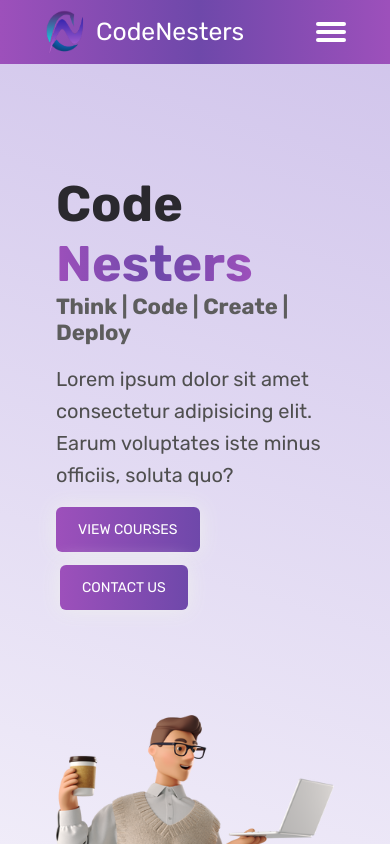
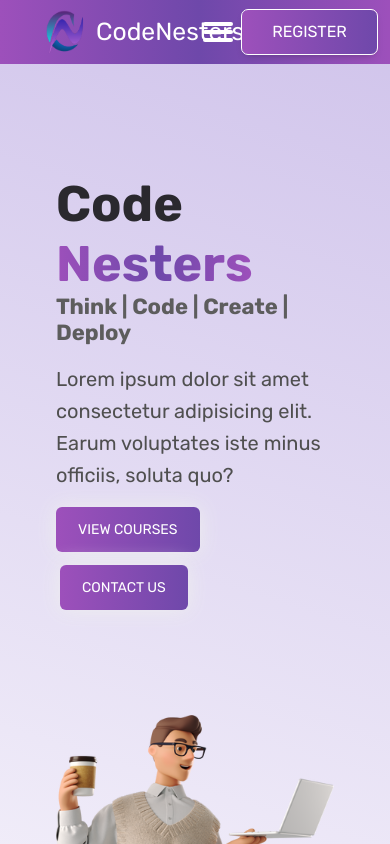
Before and after one commit to Yashcodes/CodeNesters-Frontend, a React (Create React App) app: page / in a window 390 px wide. Shown: the top 844 px of the page. Built offline with nearby package versions, Linux system fonts and the light colour scheme; no server answers.

Commit message:
Removed window width condition from register btn

```diff
--- a/src/components/Layout/Header.jsx
+++ b/src/components/Layout/Header.jsx
@@ -76,7 +76,7 @@ const Header = () => {
                 onClick={handleShow}
               />
             ) : (
-              <button className={`btn register-btn text-white fs-6 ${window.innerWidth <= 470 ? "d-none" : "d-block"}`}>
+              <button className={`btn register-btn text-white fs-6`}>
                 <Link to={"/register"} className="text-white">
                   Register
                 </Link>
```
